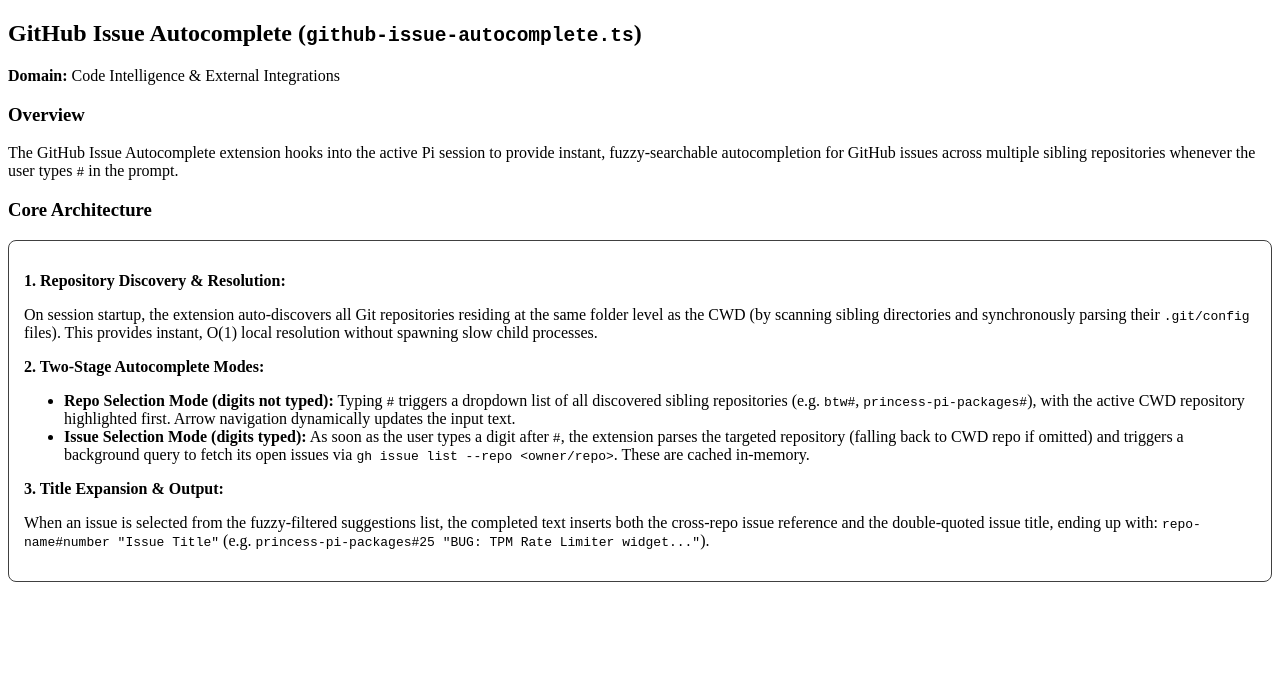
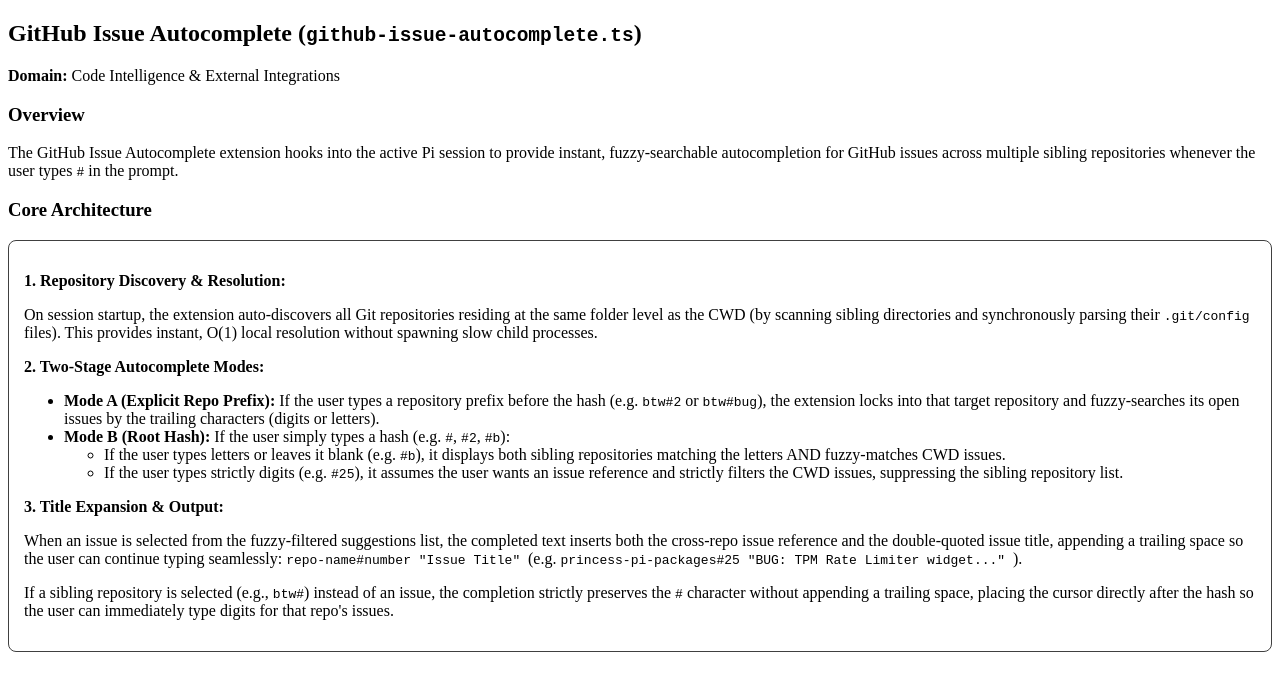
Before and after one commit to duppypro/princess-pi-packages, a website: page docs/EXT_GITHUB_ISSUE.html in a window 1280 px wide. Drawn offline with Linux system fonts and the light colour scheme.

Commit message:
docs(spec): Spec Draft for multi-repo autocomplete refinements (#28)

```diff
--- a/docs/EXT_GITHUB_ISSUE.html
+++ b/docs/EXT_GITHUB_ISSUE.html
@@ -18,12 +18,18 @@
 
         <p><strong>2. Two-Stage Autocomplete Modes:</strong></p>
         <ul>
-            <li><strong>Repo Selection Mode (digits not typed):</strong> Typing <code>#</code> triggers a dropdown list of all discovered sibling repositories (e.g. <code>btw#</code>, <code>princess-pi-packages#</code>), with the active CWD repository highlighted first. Arrow navigation dynamically updates the input text.</li>
-            <li><strong>Issue Selection Mode (digits typed):</strong> As soon as the user types a digit after <code>#</code>, the extension parses the targeted repository (falling back to CWD repo if omitted) and triggers a background query to fetch its open issues via <code>gh issue list --repo &lt;owner/repo&gt;</code>. These are cached in-memory.</li>
+            <li><strong>Mode A (Explicit Repo Prefix):</strong> If the user types a repository prefix before the hash (e.g. <code>btw#2</code> or <code>btw#bug</code>), the extension locks into that target repository and fuzzy-searches its open issues by the trailing characters (digits or letters).</li>
+            <li><strong>Mode B (Root Hash):</strong> If the user simply types a hash (e.g. <code>#</code>, <code>#2</code>, <code>#b</code>):
+                <ul>
+                    <li>If the user types letters or leaves it blank (e.g. <code>#b</code>), it displays both sibling repositories matching the letters AND fuzzy-matches CWD issues.</li>
+                    <li>If the user types strictly digits (e.g. <code>#25</code>), it assumes the user wants an issue reference and strictly filters the CWD issues, suppressing the sibling repository list.</li>
+                </ul>
+            </li>
         </ul>
 
         <p><strong>3. Title Expansion & Output:</strong></p>
-        <p>When an issue is selected from the fuzzy-filtered suggestions list, the completed text inserts both the cross-repo issue reference and the double-quoted issue title, ending up with: <code>repo-name#number "Issue Title"</code> (e.g. <code>princess-pi-packages#25 "BUG: TPM Rate Limiter widget..."</code>).</p>
+        <p>When an issue is selected from the fuzzy-filtered suggestions list, the completed text inserts both the cross-repo issue reference and the double-quoted issue title, appending a trailing space so the user can continue typing seamlessly: <code>repo-name#number "Issue Title" </code> (e.g. <code>princess-pi-packages#25 "BUG: TPM Rate Limiter widget..." </code>).</p>
+        <p>If a sibling repository is selected (e.g., <code>btw#</code>) instead of an issue, the completion strictly preserves the <code>#</code> character without appending a trailing space, placing the cursor directly after the hash so the user can immediately type digits for that repo's issues.</p>
     </div>
 </body>
 </html>
```
